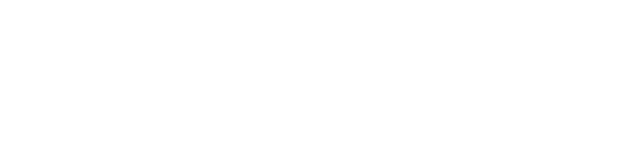
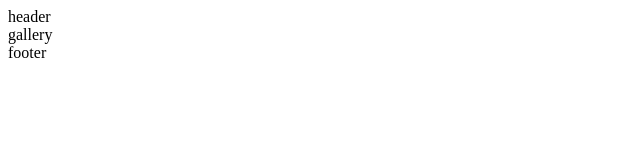
Before and after one commit to rotembub/geme, a plain HTML site: page index.html in a window 1280 px wide. Shown: the whole page, without its empty margins (0-640 px from the left). Drawn offline with Linux system fonts and the light colour scheme.

Commit message:
html struc

```diff
--- a/index.html
+++ b/index.html
@@ -7,6 +7,10 @@
     <title>meme-gen</title>
 </head>
 <body>
+    <header>header</header>
 
+    <main>gallery</main>
+
+    <footer>footer</footer>
 </body>
 </html>
```
